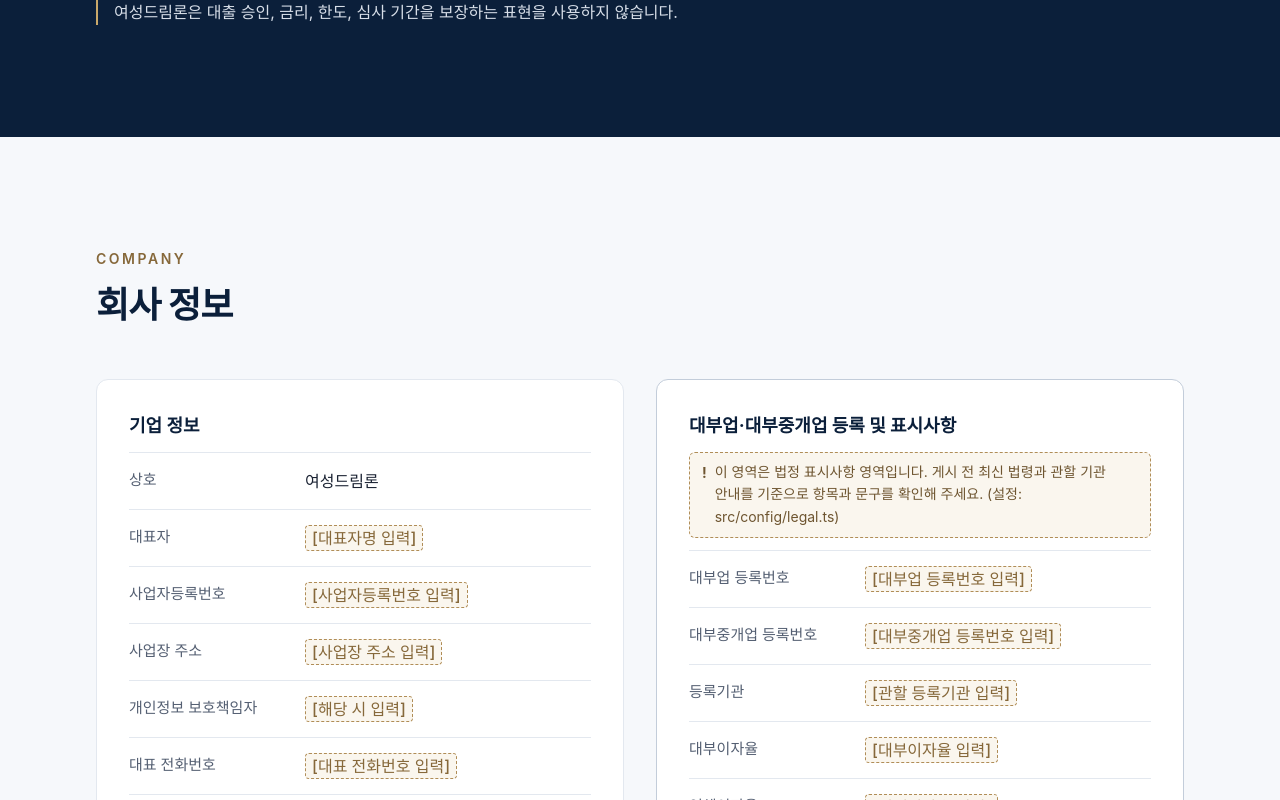
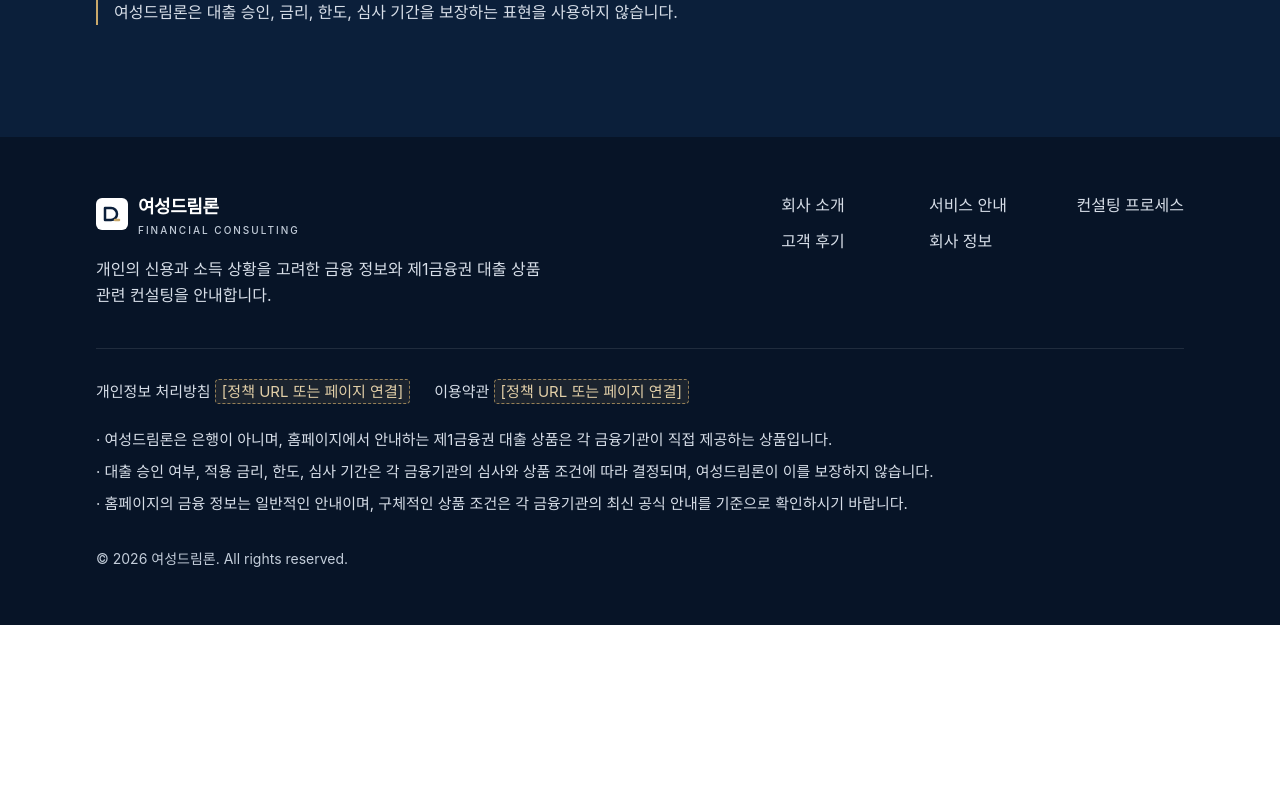
Before and after one commit to akainu1977-debug/yeosung-dreamloan, a React (Vite) app: page / in a window 1280 px wide. Shown: the part 4540-5340 px from the top of the page. After the commit the page ends 5165 px from the top, so only its background shows below. Built offline with nearby package versions, Linux system fonts and the light colour scheme; a web font is replaced by a local one.

Commit message:
Update App.tsx

```diff
--- a/src/App.tsx
+++ b/src/App.tsx
@@ -7,7 +7,7 @@ import { Services } from './components/Services';
 import { Process } from './components/Process';
 import { Principles } from './components/Principles';
 import { Reviews } from './components/Reviews';
-import { CompanyInfo } from './components/CompanyInfo';
+
 import { Footer } from './components/Footer';
 
 /** 현재 화면에 보이는 섹션을 추적해 메뉴에 표시합니다. */
@@ -56,7 +56,7 @@ export default function App() {
         <Process />
         <Reviews />
         <Principles />
-        <CompanyInfo />
+
       </main>
       <Footer />
     </>
```
